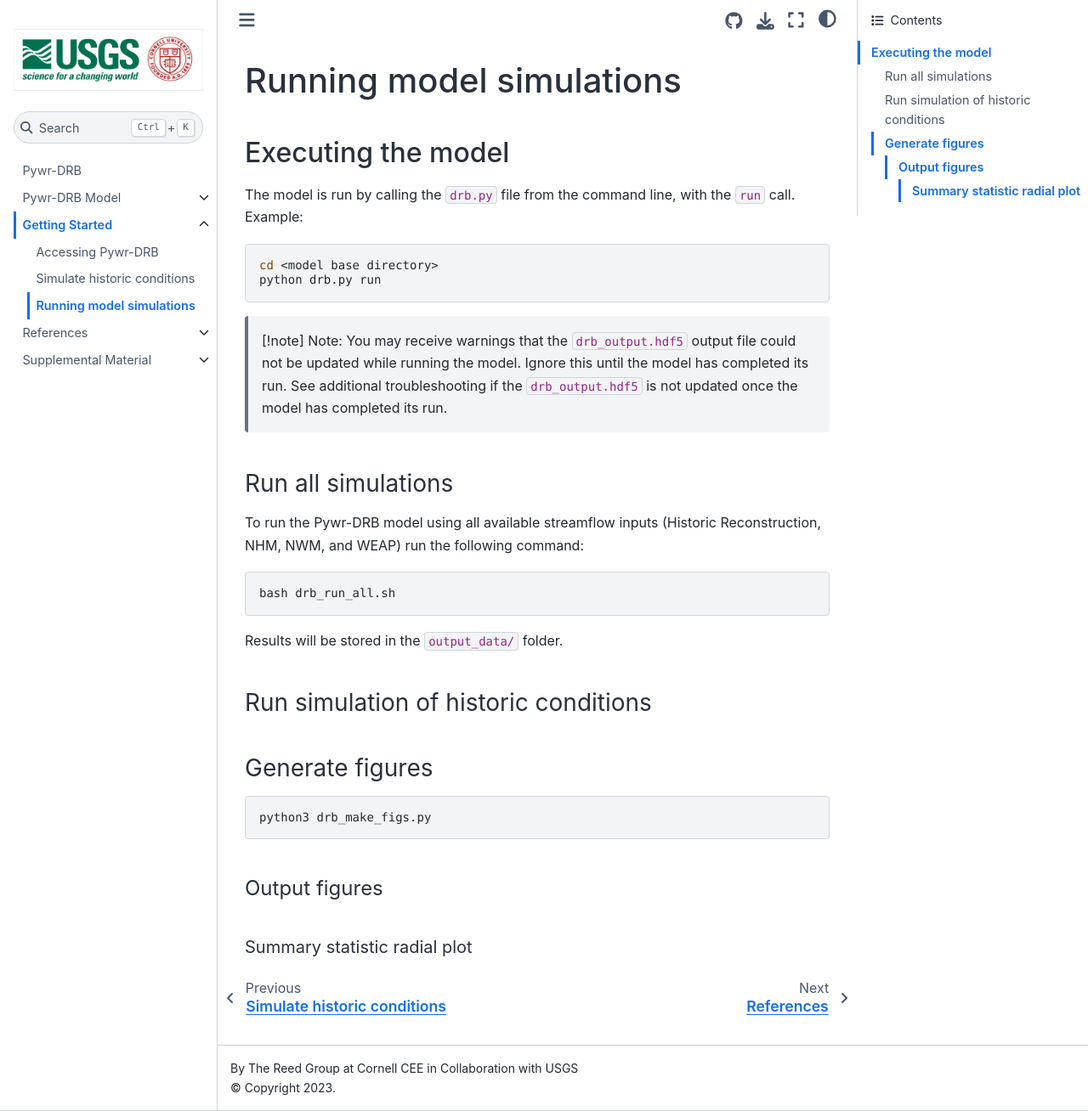
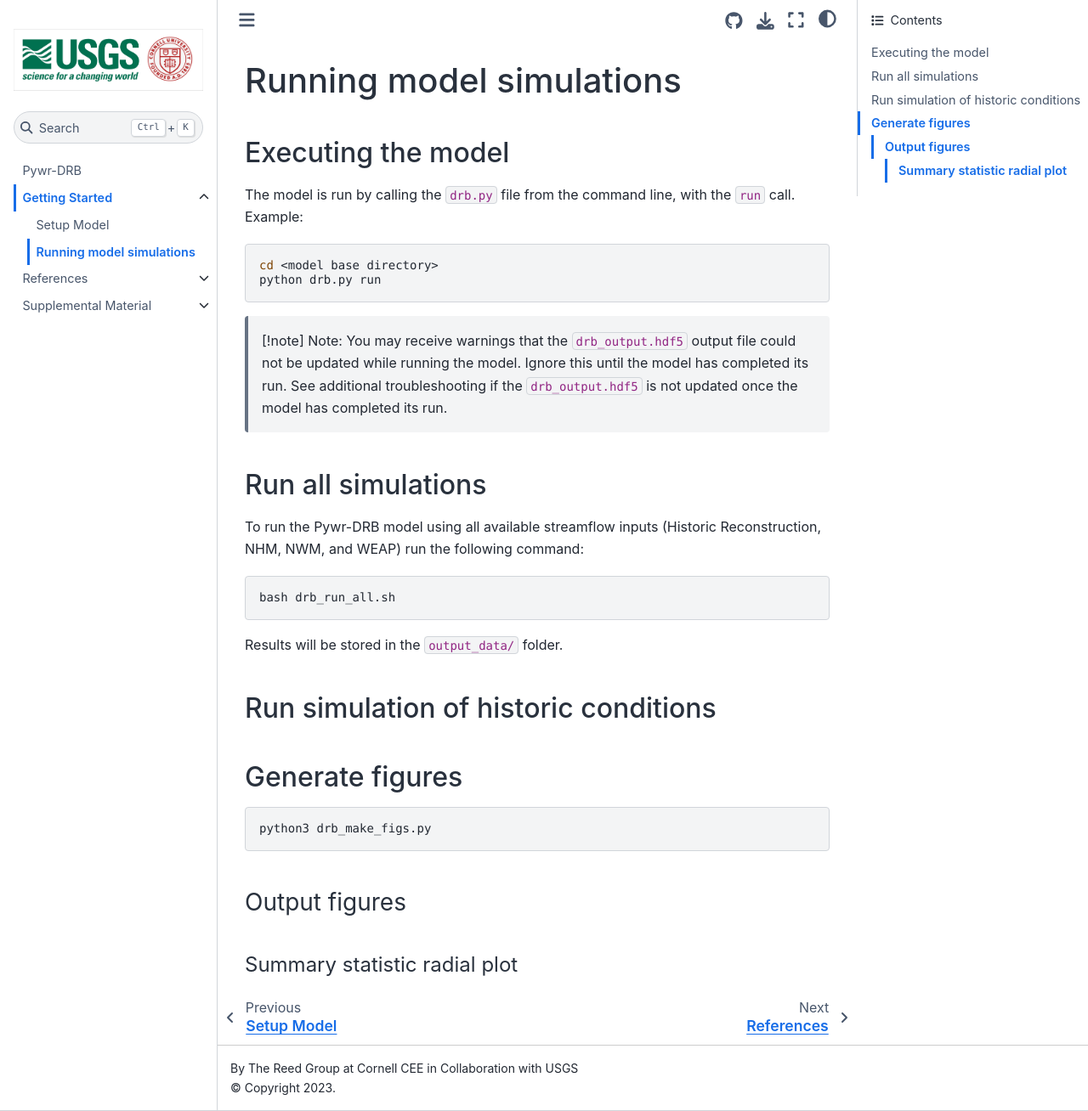
Before and after one commit to TrevorJA/Pywr_DRB_documentation, a Jupyter Book: the page built from docs/Getting_Started/run_all_simulations.md, in a window 1280 px wide and 1308 px high. Shown: the whole window at 85% size. Built offline with Jupyter Book 1.0.4 settings and Sphinx 7.4.7 and the Sphinx Book theme 1.1.4, drawn with Linux system fonts in a browser that asks for light colours; pages that are not in the unit, such as notebooks, are missing from menus.

Commit message:
Removing redundancy and adding to home page

````diff
--- a/docs/Getting_Started/run_all_simulations.md
+++ b/docs/Getting_Started/run_all_simulations.md
@@ -12,7 +12,7 @@
 >You may receive warnings that the `drb_output.hdf5` output file could not be updated while running the model. Ignore this until the model has completed its run.  See additional troubleshooting if the `drb_output.hdf5` is not updated once the model has completed its run.
 
 
-### Run all simulations
+## Run all simulations
 
 To run the Pywr-DRB model using all available streamflow inputs (Historic Reconstruction, NHM, NWM, and WEAP) run the following command:
 ```bash
@@ -21,16 +21,16 @@
 
 Results will be stored in the `output_data/` folder.
 
-### Run simulation of historic conditions
+## Run simulation of historic conditions
 
 
 
-### Generate figures
+## Generate figures
 
 ```bash
 python3 drb_make_figs.py
 ```
 
-#### Output figures
+### Output figures
 
-##### Summary statistic radial plot
+#### Summary statistic radial plot
--- a/docs/Getting_Started/setup_model.md
+++ b/docs/Getting_Started/setup_model.md
@@ -1,3 +1,5 @@
+# Setup Model
+
 ## Accessing Pywr-DRB
 
 Begin by copying or downloading the project repository from GitHub, available [here](https://github.com/ahamilton144/DRB_water_management).
--- a/docs/Getting_Started/simulate_historic.md
+++ /dev/null
@@ -1 +0,0 @@
-# Simulate historic conditions
--- a/docs/Model/pywr_drb_model.md
+++ /dev/null
@@ -1,3 +0,0 @@
-# Pywr-DRB Model
-```{tableofcontents}
-```
--- a/docs/_toc.yml
+++ b/docs/_toc.yml
@@ -5,22 +5,15 @@
 root: intro.md
 parts:
 - chapters:
-  - file: Model/pywr_drb_model.md
-    sections:
-    - file: Model/model_overview.md
-    - file: Model/model_design.md
   - file: Getting_Started/getting_started.md
     sections:
     - file: Getting_Started/setup_model.md
-    - file: Getting_Started/simulate_historic.md
     - file: Getting_Started/run_all_simulations.md
   - file: API_References/api_references.md
     sections:
-    - file: API_References/model_construction.md
-    - file: API_References/model_execution.md
-    - file: API_References/custom_parameters.md
+    - file: API_References/function_references.md
   - file: Supplemental/supplemental.md
     sections:
     - file: Supplemental/data_summary.md
     - file: Supplemental/pub.md
-    - file: Supplemental/kirsch_nowak_method.md
+    - file: Supplemental/synthetic_generation.md
````
Also changed, not shown: docs/API_References/model_construction.md (deleted, +0 -1 lines), docs/Model/model_overview.md (deleted, +0 -44 lines), docs/intro.md (+34 -21 lines), docs/API_References/custom_parameters.md (deleted), docs/API_References/model_execution.md (deleted).
